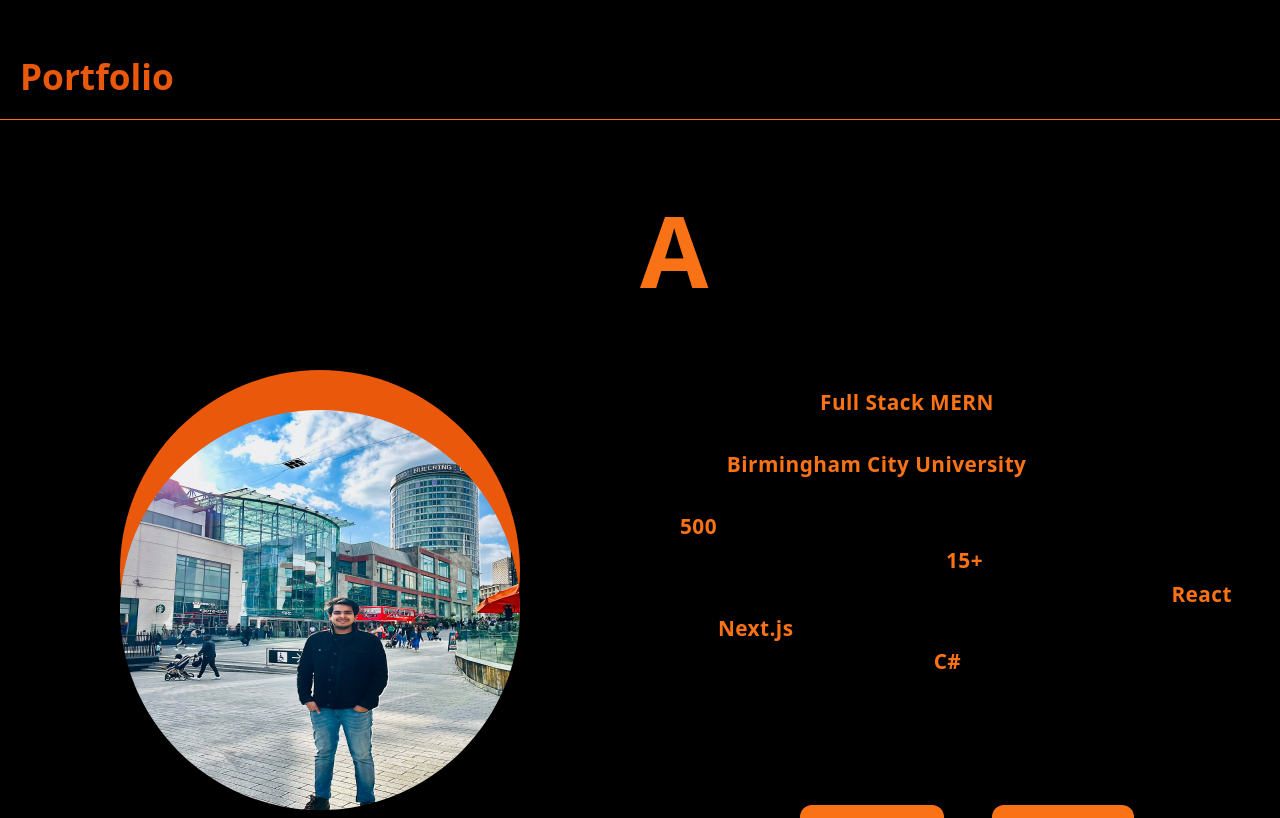
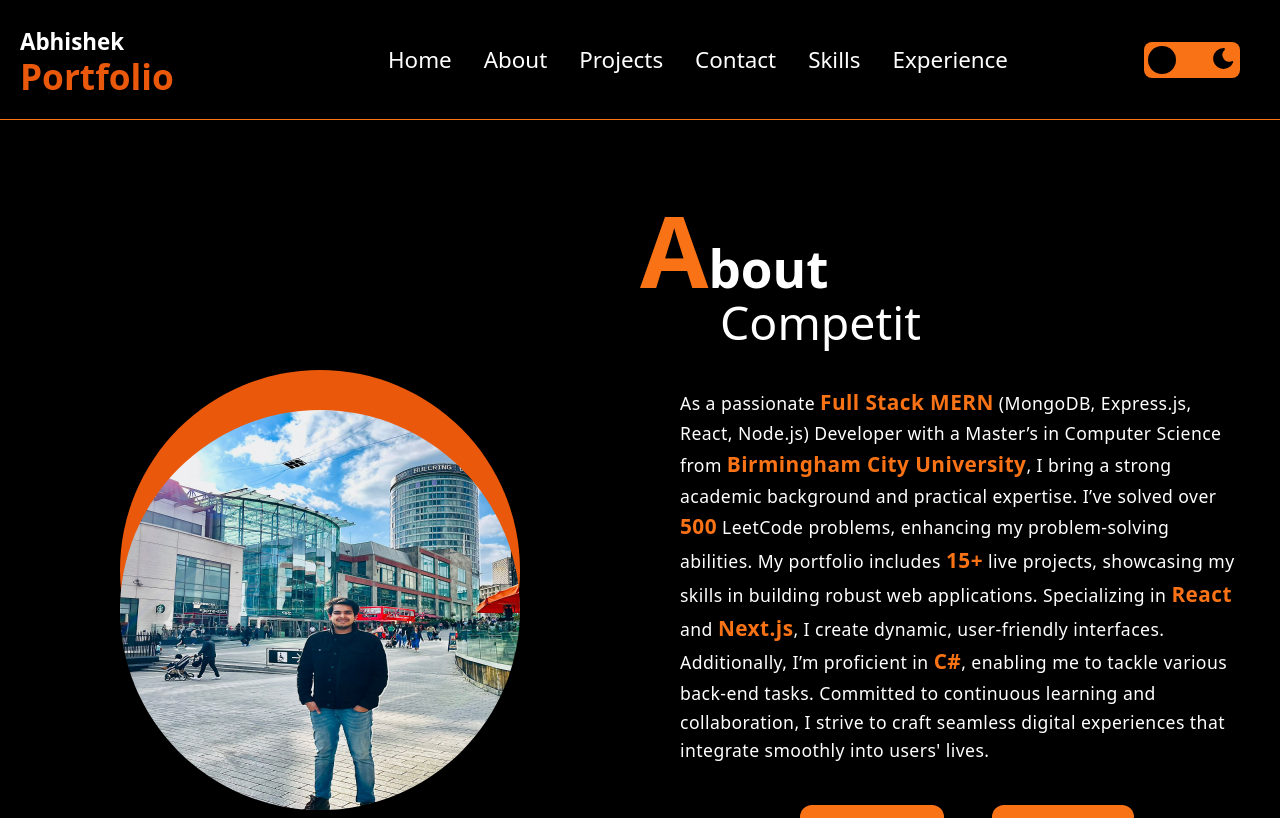
Before and after one commit to AbhiPandit1/client, a React (Create React App) app: page / in a window 1280 px wide. Shown: the top 818 px of the page. Built offline with nearby package versions, Linux system fonts and the light colour scheme.

Commit message:
Commit color

```diff
--- a/src/App.js
+++ b/src/App.js
@@ -10,7 +10,7 @@ import { ThemeContext } from './context/ThemeContext';
 function App() {
   const { textColor, bgColor } = useContext(ThemeContext);
   return (
-    <div className={`bg-${bgColor} text-${textColor}   `}>
+    <div className={`${bgColor} ${textColor}`}>
       <Header />
       <About />
       <Education />
--- a/src/components/bigScreenComponent/Navbar/Theme.jsx
+++ b/src/components/bigScreenComponent/Navbar/Theme.jsx
@@ -4,22 +4,29 @@ import { TbMoonFilled } from 'react-icons/tb';
 import { ThemeContext } from '../../../context/ThemeContext';
 
 const Theme = () => {
-  const { style, handleTheme, textColor, bgColor } = useContext(ThemeContext);
+  const { textColor, style, handleTheme } = useContext(ThemeContext);
 
   return (
     <div className="w-full h-full p-10">
       <div
-        className={`h-9  w-24 p-1 bg-${textColor} rounded-lg flex justify-between relative transition-all delay-300 duration-100`}
+        className={`h-9 w-24 p-1 ${
+          textColor === 'white' ? 'bg-black' : 'bg-orange-500'
+        } rounded-lg flex justify-between relative transition-all delay-300 duration-100`}
       >
         <div>
-          <GrSun size={25} color={bgColor} />
+          <GrSun size={25} color={textColor === 'white' ? 'white' : 'black'} />
         </div>
         <div>
-          <TbMoonFilled size={25} color={bgColor} />
+          <TbMoonFilled
+            size={25}
+            color={textColor === 'white' ? 'white' : 'black'}
+          />
         </div>
 
         <div
-          className={`h-7 w-7 rounded-full bg-${bgColor} absolute ${style} hover:bg-orange-400`}
+          className={`h-7 w-7 rounded-full ${
+            textColor === 'white' ? 'bg-white' : 'bg-black'
+          }  absolute ${style} hover:bg-orange-400`}
           onClick={handleTheme}
         ></div>
       </div>
--- a/src/context/ThemeContext.jsx
+++ b/src/context/ThemeContext.jsx
@@ -4,13 +4,17 @@ export const ThemeContext = createContext();
 
 const ThemeProvider = ({ children }) => {
   const [style, setStyle] = useState('left-1');
-  const [textColor, setTextColor] = useState('white');
-  const [bgColor, setbgColor] = useState('black');
+  const [textColor, setTextColor] = useState('text-white');
+  const [bgColor, setbgColor] = useState('bg-black');
 
   const handleTheme = () => {
     setStyle((prevStyle) => (prevStyle === 'right-1' ? 'left-1' : 'right-1'));
-    setTextColor((prevStyle) => (prevStyle === 'black' ? 'white' : 'black'));
-    setbgColor((prevStyle) => (prevStyle === 'white' ? 'black' : 'white'));
+    setTextColor((prevStyle) =>
+      prevStyle === 'text-black' ? 'text-white' : 'text-black'
+    );
+    setbgColor((prevStyle) =>
+      prevStyle === 'bg-white' ? 'bg-black' : 'bg-white'
+    );
   };
 
   return (
```
